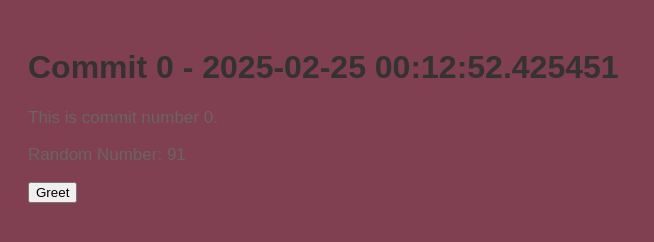
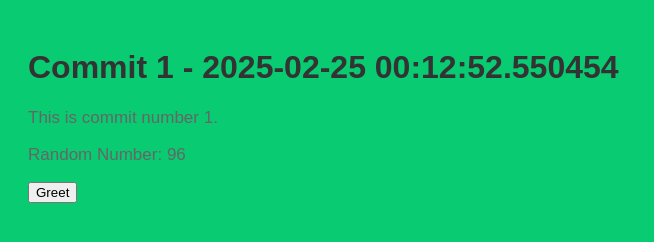
Before and after one commit to polishflits/autogen-repo-20250225001246, a plain HTML site: page index.html in a window 1280 px wide. Shown: the whole page, without its empty margins (0-654 px from the left). Drawn offline with Linux system fonts and the light colour scheme.

Commit message:
📝 Auto commit 1 with HTML, CSS, and JS

```diff
--- a/index.html
+++ b/index.html
@@ -2,13 +2,13 @@
     <!DOCTYPE html>
     <html>
     <head>
-        <title>Commit 0 - 2025-02-25 00:12:52.425451</title>
+        <title>Commit 1 - 2025-02-25 00:12:52.550454</title>
         <link rel="stylesheet" href="style.css">
     </head>
     <body>
-        <h1>Commit 0 - 2025-02-25 00:12:52.425451</h1>
-        <p>This is commit number 0.</p>
-        <p>Random Number: 91</p>
+        <h1>Commit 1 - 2025-02-25 00:12:52.550454</h1>
+        <p>This is commit number 1.</p>
+        <p>Random Number: 96</p>
         <button onclick="greet()">Greet</button>
         <script src="script.js"></script>
     </body>
--- a/script.js
+++ b/script.js
@@ -2,4 +2,4 @@
     function greet() {
         alert('Hello from commit ' + commitNumber + '!');
     }
-    var commitNumber = 0;
+    var commitNumber = 1;
--- a/style.css
+++ b/style.css
@@ -1,7 +1,7 @@
 
     body {
         font-family: Arial, sans-serif;
-        background-color: #813f52;
+        background-color: #08cb72;
         padding: 20px;
     }
     h1 {
```
